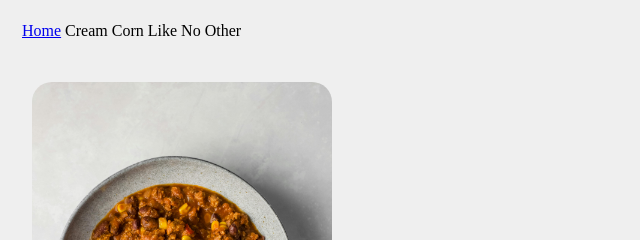
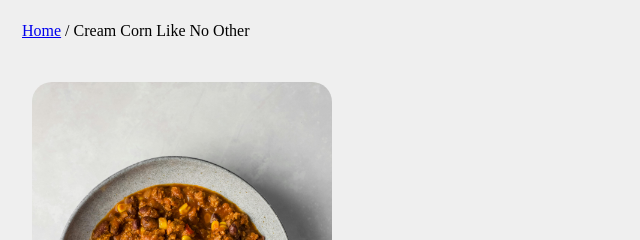
Before and after one commit to janellasuzanne/odin-recipes, a plain HTML site: page recipes/cream-corn.html in a window 1280 px wide. Shown: the top 240 px of the page, 0-640 px from the left. Drawn offline with Linux system fonts and the light colour scheme.

Commit message:
Fix alt text and content text

```diff
--- a/recipes/cream-corn.html
+++ b/recipes/cream-corn.html
@@ -10,7 +10,7 @@
         <nav class="breadcrumb">
             <ol>
                 <li class="crumb"><a href="../index.html">Home</a></li>
-                <li class="crumb current">Cream Corn Like No Other</li>
+                <li class="crumb current"> / Cream Corn Like No Other</li>
             </ol>
 
         </nav>
```
Also changed, not shown: recipes/corn-on-the-cob.html (+1 -1 lines).
